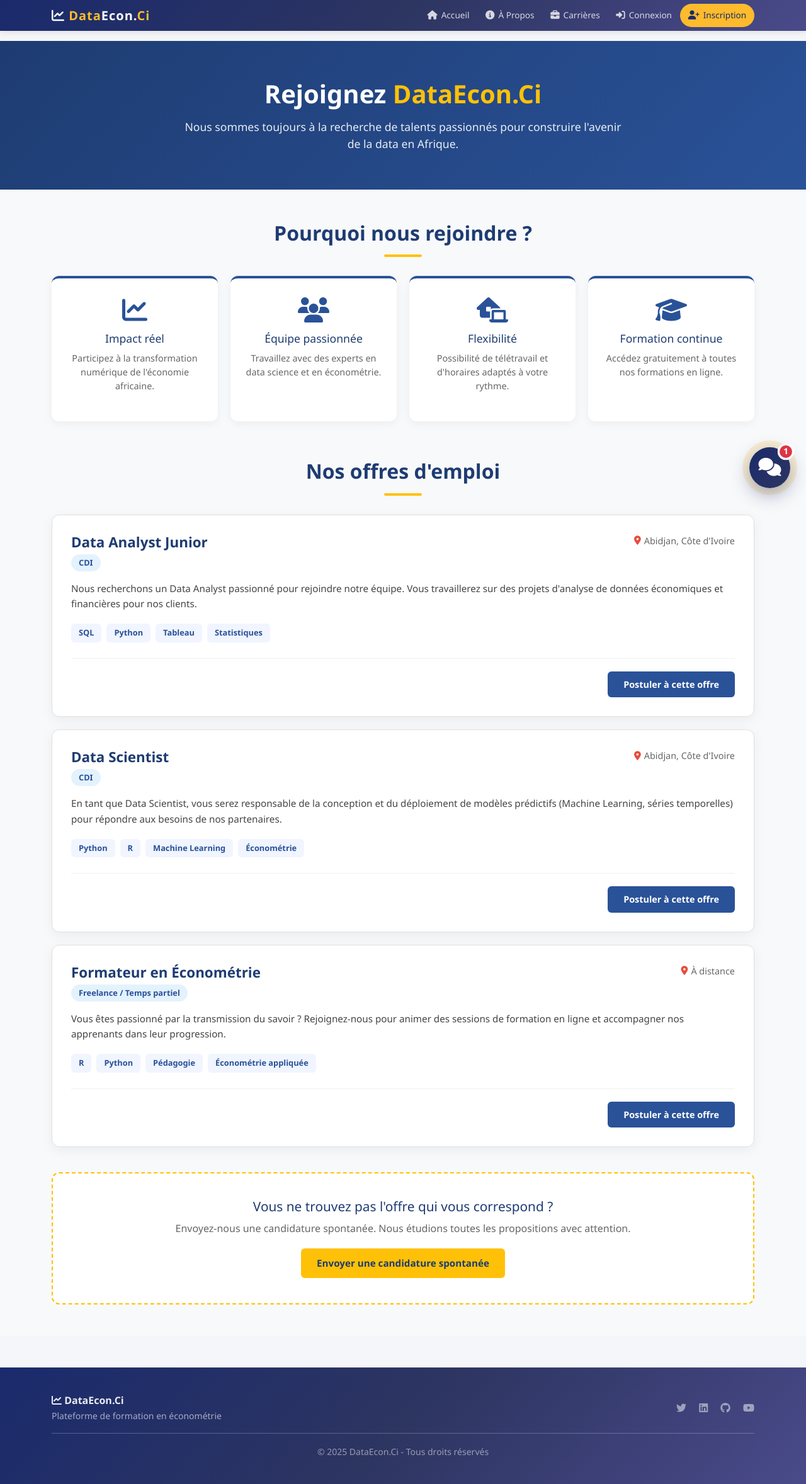
After one commit to dataeconci/dataecon, a Flask app: page /carrieres in a window 1280 px wide. The commit adds this page. Shown: the whole page at 63% size. Run offline with Flask 3, Linux system fonts and the light colour scheme.

Commit message:
Ajout de la section Carrières avec offres d'emploi

```diff
--- a/app/app.py
+++ b/app/app.py
@@ -2337,7 +2337,38 @@ def about():
     return render_template('about.html', message_semaine=message_semaine)
 # ==================== FIN PAGE À PROPOS ====================
 
-
+# ==================== PAGE CARRIÈRES ====================
+@app.route('/carrieres')
+def carrieres():
+    # Liste des offres d'emploi (tu peux en ajouter/supprimer ici)
+    offres = [
+        {
+            'id': 1,
+            'titre': 'Data Analyst Junior',
+            'type': 'CDI',
+            'lieu': 'Abidjan, Côte d\'Ivoire',
+            'description': 'Nous recherchons un Data Analyst passionné pour rejoindre notre équipe. Vous travaillerez sur des projets d\'analyse de données économiques et financières pour nos clients.',
+            'competences': ['SQL', 'Python', 'Tableau', 'Statistiques']
+        },
+        {
+            'id': 2,
+            'titre': 'Data Scientist',
+            'type': 'CDI',
+            'lieu': 'Abidjan, Côte d\'Ivoire',
+            'description': 'En tant que Data Scientist, vous serez responsable de la conception et du déploiement de modèles prédictifs (Machine Learning, séries temporelles) pour répondre aux besoins de nos partenaires.',
+            'competences': ['Python', 'R', 'Machine Learning', 'Économétrie']
+        },
+        {
+            'id': 3,
+            'titre': 'Formateur en Économétrie',
+            'type': 'Freelance / Temps partiel',
+            'lieu': 'À distance',
+            'description': 'Vous êtes passionné par la transmission du savoir ? Rejoignez-nous pour animer des sessions de formation en ligne et accompagner nos apprenants dans leur progression.',
+            'competences': ['R', 'Python', 'Pédagogie', 'Économétrie appliquée']
+        }
+    ]
+    return render_template('carrieres.html', offres=offres)
+# ==================== FIN PAGE CARRIÈRES ====================
 
 if __name__ == '__main__':
     port = int(os.environ.get('PORT', 5000))
--- /dev/null
+++ b/app/static/css/carrieres.css
@@ -0,0 +1,248 @@
+/* ============================================
+   PAGE CARRIÈRES
+   ============================================ */
+
+.carrieres-page {
+    background-color: #f8f9fa;
+    padding-bottom: 50px;
+}
+
+.carrieres-hero {
+    background: linear-gradient(135deg, #1e3c72 0%, #2a5298 100%);
+    color: white;
+    padding: 60px 0;
+}
+
+.carrieres-hero h1 {
+    font-size: 2.5rem;
+    font-weight: 700;
+    margin-bottom: 15px;
+}
+
+.carrieres-hero h1 span {
+    color: #ffc107;
+}
+
+.carrieres-hero p {
+    font-size: 1.1rem;
+    opacity: 0.9;
+    max-width: 700px;
+    margin: 0 auto;
+}
+
+.carrieres-container {
+    margin-top: 40px;
+}
+
+/* Titres de section */
+.section-title {
+    text-align: center;
+    color: #1e3c72;
+    font-size: 2rem;
+    font-weight: 700;
+    margin: 50px 0 30px;
+    position: relative;
+}
+
+.section-title::after {
+    content: '';
+    display: block;
+    width: 60px;
+    height: 4px;
+    background: #ffc107;
+    margin: 15px auto 0;
+    border-radius: 2px;
+}
+
+/* Avantages */
+.avantages-grid {
+    display: grid;
+    grid-template-columns: repeat(auto-fit, minmax(220px, 1fr));
+    gap: 20px;
+    margin-bottom: 60px;
+}
+
+.avantage-card {
+    background: white;
+    padding: 30px 20px;
+    border-radius: 12px;
+    text-align: center;
+    box-shadow: 0 4px 15px rgba(0,0,0,0.05);
+    border-top: 4px solid #2a5298;
+}
+
+.avantage-card i {
+    font-size: 2.5rem;
+    color: #2a5298;
+    margin-bottom: 15px;
+}
+
+.avantage-card h3 {
+    color: #1e3c72;
+    font-size: 1.1rem;
+    margin-bottom: 10px;
+}
+
+.avantage-card p {
+    color: #666;
+    font-size: 0.9rem;
+    line-height: 1.5;
+}
+
+/* Liste des offres */
+.offres-list {
+    display: flex;
+    flex-direction: column;
+    gap: 20px;
+}
+
+.offre-card {
+    background: white;
+    border-radius: 12px;
+    padding: 30px;
+    box-shadow: 0 5px 20px rgba(0,0,0,0.06);
+    border: 1px solid #e0e0e0;
+    transition: transform 0.3s ease, box-shadow 0.3s ease;
+}
+
+.offre-card:hover {
+    transform: translateY(-3px);
+    box-shadow: 0 10px 30px rgba(0,0,0,0.1);
+    border-color: #2a5298;
+}
+
+.offre-header {
+    display: flex;
+    justify-content: space-between;
+    align-items: flex-start;
+    margin-bottom: 15px;
+    flex-wrap: wrap;
+    gap: 10px;
+}
+
+.offre-titre {
+    color: #1e3c72;
+    font-size: 1.4rem;
+    font-weight: 700;
+    margin: 0 0 5px 0;
+}
+
+.offre-type {
+    display: inline-block;
+    background: #e3f2fd;
+    color: #2a5298;
+    padding: 4px 12px;
+    border-radius: 20px;
+    font-size: 0.8rem;
+    font-weight: 600;
+}
+
+.offre-lieu {
+    color: #666;
+    font-size: 0.9rem;
+    display: flex;
+    align-items: center;
+    gap: 5px;
+}
+
+.offre-lieu i {
+    color: #e74c3c;
+}
+
+.offre-description {
+    color: #444;
+    line-height: 1.6;
+    margin-bottom: 20px;
+    font-size: 0.95rem;
+}
+
+/* Compétences */
+.offre-competences {
+    display: flex;
+    flex-wrap: wrap;
+    gap: 8px;
+    margin-bottom: 25px;
+}
+
+.competence-tag {
+    background: #f0f5ff;
+    color: #2a5298;
+    padding: 5px 12px;
+    border-radius: 6px;
+    font-size: 0.8rem;
+    font-weight: 600;
+}
+
+/* Bouton Postuler */
+.offre-footer {
+    display: flex;
+    justify-content: flex-end;
+    border-top: 1px solid #f0f0f0;
+    padding-top: 20px;
+}
+
+.btn-postuler {
+    background: #2a5298;
+    color: white;
+    padding: 10px 25px;
+    border-radius: 6px;
+    text-decoration: none;
+    font-weight: 600;
+    font-size: 0.9rem;
+    transition: background 0.3s;
+}
+
+.btn-postuler:hover {
+    background: #1e3c72;
+}
+
+/* Candidature spontanée */
+.candidature-spontanee {
+    background: white;
+    border: 2px dashed #ffc107;
+    border-radius: 12px;
+    padding: 40px;
+    text-align: center;
+    margin-top: 40px;
+}
+
+.candidature-spontanee h3 {
+    color: #1e3c72;
+    font-size: 1.3rem;
+    margin-bottom: 10px;
+}
+
+.candidature-spontanee p {
+    color: #666;
+    margin-bottom: 20px;
+}
+
+.btn-spontanee {
+    background: #ffc107;
+    color: #1e3c72;
+    padding: 12px 25px;
+    border-radius: 6px;
+    text-decoration: none;
+    font-weight: 700;
+    font-size: 0.95rem;
+    transition: background 0.3s;
+    display: inline-block;
+}
+
+.btn-spontanee:hover {
+    background: #e0a800;
+}
+
+/* Mobile */
+@media (max-width: 768px) {
+    .offre-header {
+        flex-direction: column;
+    }
+    .offre-footer {
+        justify-content: center;
+    }
+    .btn-postuler {
+        width: 100%;
+        text-align: center;
+    }
+}
--- /dev/null
+++ b/app/templates/carrieres.html
@@ -0,0 +1,101 @@
+{% extends "layout.html" %}
+
+{% block title %}Carrières - DataEcon.Ci{% endblock %}
+
+{% block extra_css %}
+<link rel="stylesheet" href="{{ url_for('static', filename='css/carrieres.css') }}">
+{% endblock %}
+
+{% block content %}
+<div class="carrieres-page">
+
+    <!-- En-tête -->
+    <section class="carrieres-hero">
+        <div class="container text-center">
+            <h1>Rejoignez <span>DataEcon.Ci</span></h1>
+            <p>Nous sommes toujours à la recherche de talents passionnés pour construire l'avenir de la data en Afrique.</p>
+        </div>
+    </section>
+
+    <div class="container carrieres-container">
+
+        <!-- Pourquoi nous rejoindre -->
+        <section class="pourquoi-nous">
+            <h2 class="section-title">Pourquoi nous rejoindre ?</h2>
+            <div class="avantages-grid">
+                <div class="avantage-card">
+                    <i class="fas fa-chart-line"></i>
+                    <h3>Impact réel</h3>
+                    <p>Participez à la transformation numérique de l'économie africaine.</p>
+                </div>
+                <div class="avantage-card">
+                    <i class="fas fa-users"></i>
+                    <h3>Équipe passionnée</h3>
+                    <p>Travaillez avec des experts en data science et en économétrie.</p>
+                </div>
+                <div class="avantage-card">
+                    <i class="fas fa-laptop-house"></i>
+                    <h3>Flexibilité</h3>
+                    <p>Possibilité de télétravail et d'horaires adaptés à votre rythme.</p>
+                </div>
+                <div class="avantage-card">
+                    <i class="fas fa-graduation-cap"></i>
+                    <h3>Formation continue</h3>
+                    <p>Accédez gratuitement à toutes nos formations en ligne.</p>
+                </div>
+            </div>
+        </section>
+
+        <!-- Liste des offres -->
+        <section class="offres-section">
+            <h2 class="section-title">Nos offres d'emploi</h2>
+
+            {% if offres %}
+                <div class="offres-list">
+                    {% for offre in offres %}
+                    <div class="offre-card">
+                        <div class="offre-header">
+                            <div>
+                                <h3 class="offre-titre">{{ offre.titre }}</h3>
+                                <span class="offre-type">{{ offre.type }}</span>
+                            </div>
+                            <div class="offre-lieu">
+                                <i class="fas fa-map-marker-alt"></i> {{ offre.lieu }}
+                            </div>
+                        </div>
+
+                        <p class="offre-description">{{ offre.description }}</p>
+
+                        <div class="offre-competences">
+                            {% for comp in offre.competences %}
+                                <span class="competence-tag">{{ comp }}</span>
+                            {% endfor %}
+                        </div>
+
+                        <div class="offre-footer">
+                            <a href="mailto:dataeconci@gmail.com?subject=Candidature : {{ offre.titre }}" class="btn-postuler">
+                                Postuler à cette offre
+                            </a>
+                        </div>
+                    </div>
+                    {% endfor %}
+                </div>
+            {% else %}
+                <div class="aucune-offre">
+                    <p>Il n'y a actuellement aucune offre d'emploi disponible. Revenez bientôt !</p>
+                </div>
+            {% endif %}
+
+            <!-- Candidature spontanée -->
+            <div class="candidature-spontanee">
+                <h3>Vous ne trouvez pas l'offre qui vous correspond ?</h3>
+                <p>Envoyez-nous une candidature spontanée. Nous étudions toutes les propositions avec attention.</p>
+                <a href="mailto:dataeconci@gmail.com?subject=Candidature spontanée" class="btn-spontanee">
+                    Envoyer une candidature spontanée
+                </a>
+            </div>
+        </section>
+
+    </div>
+</div>
+{% endblock %}
--- a/app/templates/layout.html
+++ b/app/templates/layout.html
@@ -42,6 +42,11 @@
                     <li class="nav-item">
                         <a class="nav-link" href="{{ url_for('about') }}">
                             <i class="fas fa-info-circle"></i> À Propos
+                        </a>
+                    </li>
+                    <li class="nav-item">
+                        <a class="nav-link" href="{{ url_for('carrieres') }}">
+                            <i class="fas fa-briefcase"></i> Carrières
                         </a>
                     </li>
 
```
